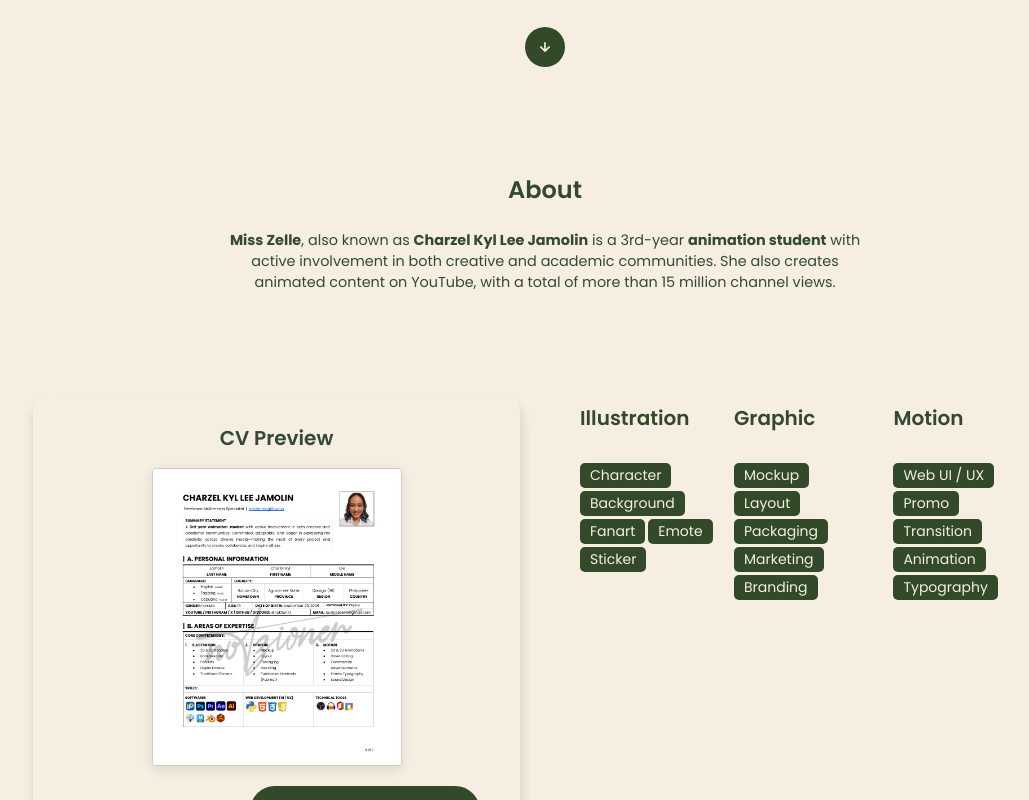
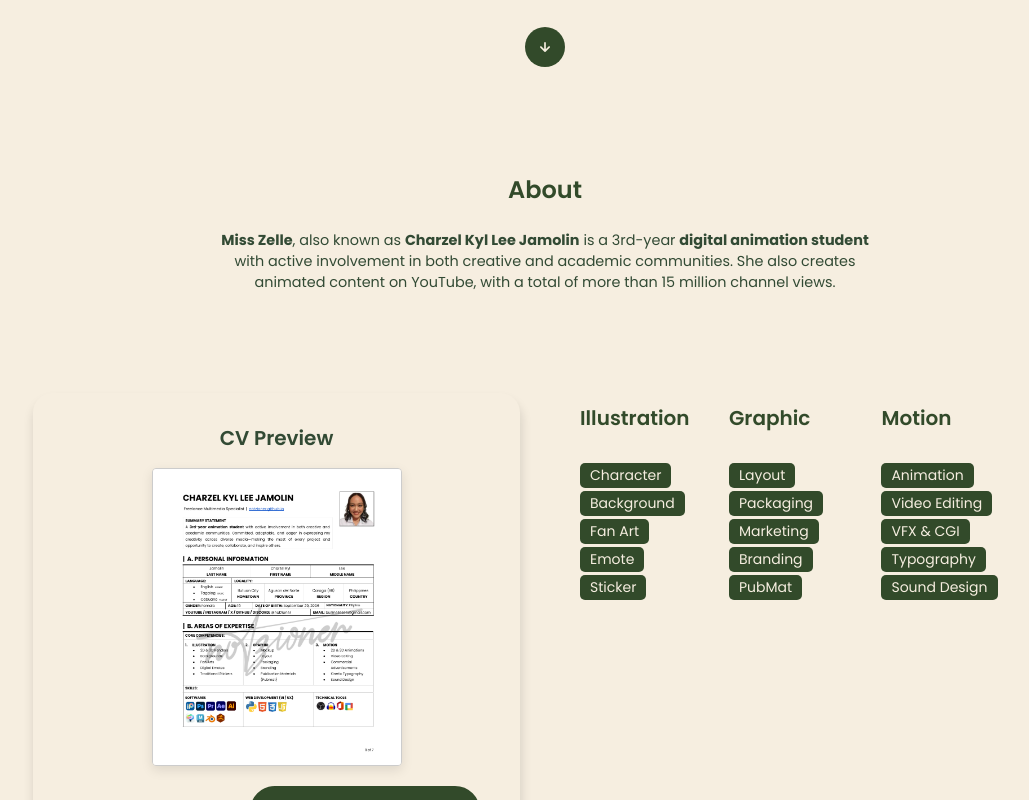
Before and after one commit to notzioner/notzioner.github.io, a plain HTML site: page index.html in a window 1280 px wide. Shown: the part 733-1533 px from the top of the page, without its empty margins (95-1124 px from the left). Drawn offline with nearby package versions, Linux system fonts and the light colour scheme; a web font is replaced by a local one.

Commit message:
Update index.html

```diff
--- a/index.html
+++ b/index.html
@@ -65,7 +65,7 @@
                 <p>Let's <span class="typedText"></span>.</p>
             </div>
             <div class="featured-text-info">
-                <p>Hello there! I am a Filipino freelance <strong>multimedia specialist</strong> who offers budget-friendly creative services for personal, school, and brand needs.</p>
+                <p>Hello there! I am a <strong>Self-Employed Multimedia Artist</strong> who offers budget-friendly creative services for personal, school, and brand needs.</p>
             </div>
 
             <div class="featured-text-btn">
@@ -109,7 +109,7 @@
             <h1>About</h1>
             <span>
                 <div class="about-misszelle">
-                    <p><strong>Miss Zelle</strong>, also known as <strong>Charzel Kyl Lee Jamolin</strong> is a 3rd-year <strong>animation student</strong> with active involvement in both creative and academic communities. She also creates animated content on YouTube, with a total of more than 15 million channel views.</p>
+                    <p><strong>Miss Zelle</strong>, also known as <strong>Charzel Kyl Lee Jamolin</strong> is a 3rd-year <strong>digital animation student</strong> with active involvement in both creative and academic communities. She also creates animated content on YouTube, with a total of more than 15 million channel views.</p>
                 </div>
             </span>
 
@@ -137,7 +137,7 @@
                     <div class="skills-list">
                         <span>Character</span>
                         <span>Background</span>
-                        <span>Fanart</span>
+                        <span>Fan Art</span>
                         <span>Emote</span>
                         <span>Sticker</span>
                     </div>
@@ -147,11 +147,11 @@
                         <h3>Graphic</h3>
                     </div>
                     <div class="skills-list">
-                        <span>Mockup</span>
                         <span>Layout</span>
                         <span>Packaging</span>
                         <span>Marketing</span>
                         <span>Branding</span>
+                        <span>PubMat</span>
                     </div>
                 </div>
                 <div class="skills-box">
@@ -159,11 +159,11 @@
                         <h3>Motion</h3>
                     </div>
                     <div class="skills-list">
-                        <span>Web UI / UX</span>
-                        <span>Promo</span>
-                        <span>Transition</span>
                         <span>Animation</span>
+                        <span>Video Editing</span>
+                        <span>VFX & CGI</span>
                         <span>Typography</span>
+                        <span>Sound Design</span>
                     </div>
                 </div>
             </div>
```
